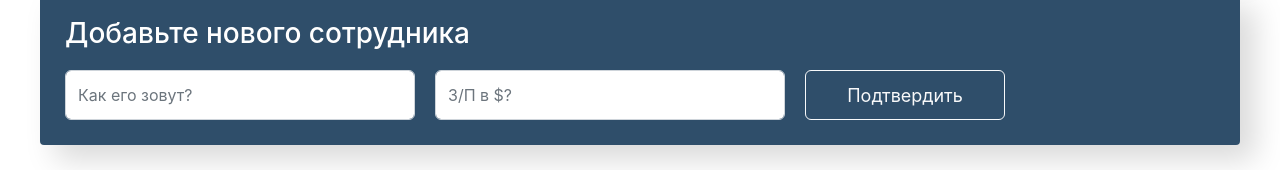
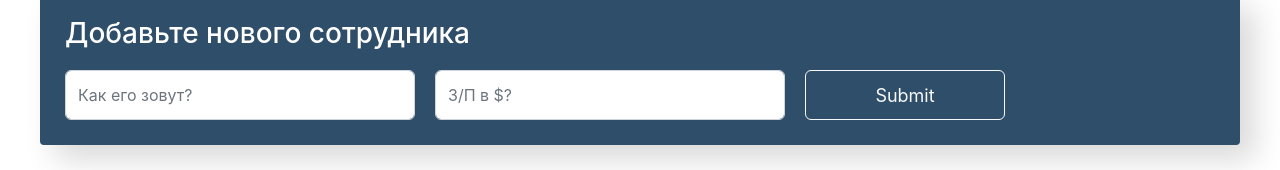
Before and after one commit to kleykovsky/employees, a React (Create React App) app: page / in a window 1280 px wide. Shown: the part 721-891 px from the top of the page. Built offline with nearby package versions, Linux system fonts and the light colour scheme.

Commit message:
rev: 1.3

```diff
--- a/src/components/App/App.js
+++ b/src/components/App/App.js
@@ -1,18 +1,59 @@
+import {Component} from "react";
 import AppInfo from "../app-info/app-info";
 import SearchPanel from "../search-panel/search-panel";
-import AppFilter from "../app-filter/app-filter";
+import AppFilter from    "../app-filter/app-filter";
 import EmployeesList from "../employees-list/employees-list";
 import EmployeesAddForm from "../employees-add-form/employees-add-form";
 import './App.css';
 
-function App() {
-
-    const data = [
+class App extends Component {
+    constructor(props) {
+        super(props);
+        this.state = {
+            data: [
                 {name: 'Alex K.', salary: 1500, increase: false, id: 1, },
                 {name: 'John S.', salary: 1200, increase: false, id: 2, },
-        {name: 'Anna R.', salary: 2000, increase: true, id: 3,  },
+                {name: 'Anna R.', salary: 2000, increase: true,  id: 3, },
+
             ]
+        }
+        this.maxId = 4
+    }
 
+    deleteItem = (id) => {
+        this.setState(({data}) => {
+            // console.log(data)
+            // const index = data.findIndex(elem => elem.id === id);
+            // const before = data.slice(0, index);
+            // const after = data.slice(index + 1);
+            // const newArr = [...before, ...after];
+
+            return{
+                data: data.filter(item => item.id !== id),
+            }
+        })
+    }
+
+
+    addItem = (name, salary) => {
+        const newItem = {
+            name,
+            salary,
+            increase: false,
+            id: this.maxId++
+        }
+        this.setState(({data}) => {
+            const newArr = [...data, newItem]
+            return{
+                data: newArr
+            }
+
+        });
+
+    }
+
+
+    render() {
         return(
             <div className='App'>
                 <AppInfo/>
@@ -22,9 +63,17 @@ function App() {
                     <AppFilter txt={'На повышение'} active={true}/>
                     <AppFilter txt={'З/П больше 1000$'} active={false}/>
                 </div>
-            <EmployeesList data={data}/>
-            <EmployeesAddForm title={'Добавьте нового сотрудника'} submit={'Подтвердить'}/>
+                <EmployeesList
+                    data={this.state.data}
+                    onDelete={this.deleteItem}
+                />
+                <EmployeesAddForm
+                    title={'Добавьте нового сотрудника'}
+                    text={'Submit'}
+                    addNewPerson={this.addItem}
+                />
             </div>
         )
     }
+}
 export default App;
--- a/src/components/employees-add-form/employees-add-form.css
+++ b/src/components/employees-add-form/employees-add-form.css
@@ -1,4 +1,4 @@
-.app-add-form {
+.appAddForm {
     margin-top: 30px;
     padding: 25px;
     background-color: #0A2F50D8;
@@ -15,3 +15,9 @@
     width: 350px;
     margin-right: 20px;
 }
+.add-form-opt {
+    display: block;
+    width: 10px;
+    height: 20px;
+
+}
--- a/src/components/employees-add-form/employees-add-form.js
+++ b/src/components/employees-add-form/employees-add-form.js
@@ -1,5 +1,6 @@
-import {Component} from "react";
+import {Component, useState} from "react";
 import './employees-add-form.css';
+
 
 
 class EmployeesAddForm extends Component {
@@ -8,6 +9,7 @@ class EmployeesAddForm extends Component {
         this.state = {
             name: '',
             salary: '',
+
         }
     }
 
@@ -17,34 +19,45 @@ class EmployeesAddForm extends Component {
         })
     }
 
+    onSubmit = (e) => {
+        e.preventDefault();
+        this.props.addNewPerson(this.state.name, this.state.salary);
+        this.setState({
+            name: '',
+            salary: '',
+        })
+    }
+
     render() {
-        const {title, submit} = this.props;
+        const {title, text} = this.props;
         const {name, salary} = this.state;
 
         return(
-            <div className="app-add-form">
+            <div className={'appAddForm'}>
                 <h3>{title}</h3>
                 <form
-                    className="add-form d-flex">
+                    className="add-form d-flex"
+                    onSubmit = {this.onSubmit}>
+
                     <input type="text"
                            className="form-control new-post-label"
                            placeholder="Как его зовут?"
                            name={'name'}
                            value={name}
-                            onChange={this.onValueChange}/>
+                           onChange={this.onValueChange}/>
                     <input type="number"
                            className="form-control new-post-label"
                            placeholder="З/П в $?"
                            name={'salary'}
                            value={salary}
-                            onChange={this.onValueChange}/>
+                           onChange={this.onValueChange}/>
                     <button type="submit"
-                            className="btn btn-outline-light">{submit}</button>
+                            className="btn btn-outline-light"
+                            >{text}
+                    </button>
                 </form>
             </div>
         )
     }
-
-
 }
 export default EmployeesAddForm;
--- a/src/components/employees-list-item/employees-list-item.js
+++ b/src/components/employees-list-item/employees-list-item.js
@@ -28,7 +28,7 @@ class EmployeesListItem extends Component {
     }
 
      render() {
-         const {name, salary} = this.props
+         const {name, salary, onDelete} = this.props
          const {increase, like} = this.state
 
          let className = 'list-group-item d-flex justify-content-between'
@@ -47,9 +47,9 @@ class EmployeesListItem extends Component {
                              className="btn-cookie btn-sm ">
                          <i className="fas fa-cookie"></i>
                      </button>
-
                      <button type="button"
-                             className="btn-trash btn-sm ">
+                             className="btn-trash btn-sm"
+                             onClick={onDelete}>
                          <i className="fas fa-trash"></i>
                      </button>
                      <i className="fas fa-star"></i>
--- a/src/components/employees-list/employees-list.js
+++ b/src/components/employees-list/employees-list.js
@@ -1,12 +1,16 @@
 import './employees-list.css';
 import EmployeesListItem from "../employees-list-item/employees-list-item";
 
-const EmployeesList = ({data}) => {
+const EmployeesList = ({data, onDelete}) => {
 
     const elements = data.map(item => {
         const {id, ...itemProps} = item;
         return(
-            <EmployeesListItem key={id} {...itemProps}/>
+            <EmployeesListItem
+                key={id}
+                {...itemProps}
+                onDelete={() => onDelete(id)}
+            />
         // name={item.name} salary={item.salary} increase={item.increase}
     )
     })
```
Lines whose indentation alone changed are shown as unchanged.
